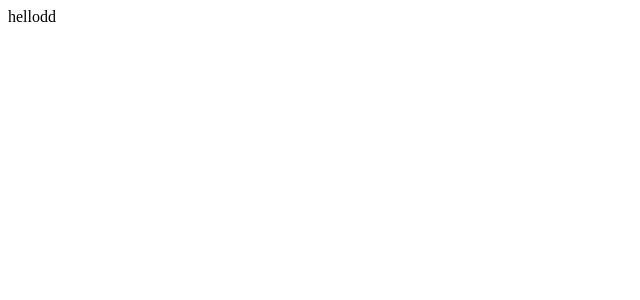
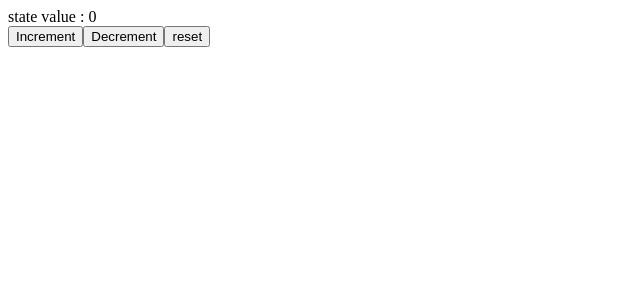
Before and after one commit to R-jisu/Twitter-Clone, a React (Create React App) app: page / in a window 1280 px wide. Shown: the top 300 px of the page, without its empty margins (0-640 px from the left). Built offline with nearby package versions, Linux system fonts and the light colour scheme.

Commit message:
useState

```diff
--- a/src/App.js
+++ b/src/App.js
@@ -1,9 +1,71 @@
-import React from "react";
+import React, { useState } from "react";
+
+// const useInput = (initialValue, validator) => {
+//   const [value, setValue] = useState(initialValue);
+//   const onChange = (event) => {
+//     // const value = event.target.value
+//     const {
+//       target: { value },
+//     } = event;
+//     let willUpdate = true;
+//     if (typeof validator === "function") {
+//       willUpdate = validator(value);
+//     }
+//     if (willUpdate) {
+//       setValue(value);
+//     }
+//   };
+//   return { value, onChange };
+// };
+
+// const content = [
+//   {
+//     tab: "Section 1",
+//     content: "This is Section 1",
+//   },
+//   {
+//     tab: "Section 2",
+//     content: "This is Section 2",
+//   },
+// ];
+
+// const useTabs = (initialTab, allTabs) => {
+//   const [currentIndex, setCurrentIndex] = useState(initialTab);
+//   if (!allTabs || !Array.isArray(allTabs)) {
+//     return;
+//   }
+//   return {
+//     currentItem: allTabs[currentIndex],
+//     changeItem: setCurrentIndex,
+//   };
+// };
 
 function App() {
+  const [item, setItem] = useState(0);
+  const incrementItem = () => setItem(item + 1);
+  const decrementItem = () => setItem(item - 1);
+  const resetItem = () => setItem(0);
+
+  // const maxLen = (value) => value.length < 11;
+  // const name = useInput("Hi ", maxLen);
+  // console.log(name);
+
+  // const { currentItem, changeItem } = useTabs(0, content);
   return (
     <>
-      <div>hellodd</div>
+      <div>state value : {item}</div>
+      <button onClick={incrementItem}>Increment</button>
+      <button onClick={decrementItem}>Decrement</button>
+      <button onClick={resetItem}>reset</button>
+
+      {/*
+      <h2>Here is Input</h2>
+      <input type="text" placeholder="name" {...name} /> */}
+
+      {/* {content.map((section, index) => (
+        <button onClick={() => changeItem(index)}>{section.tab}</button>
+      ))}
+      <div>{currentItem.content}</div> */}
     </>
   );
 }
```
